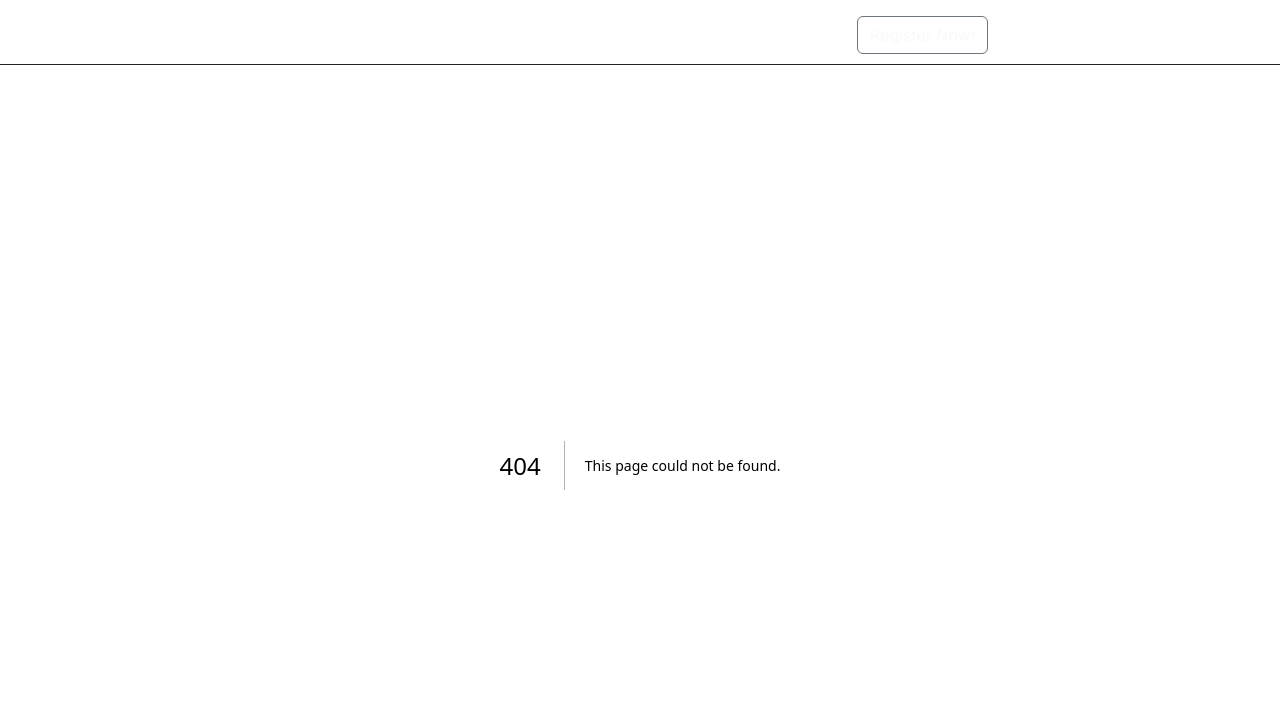
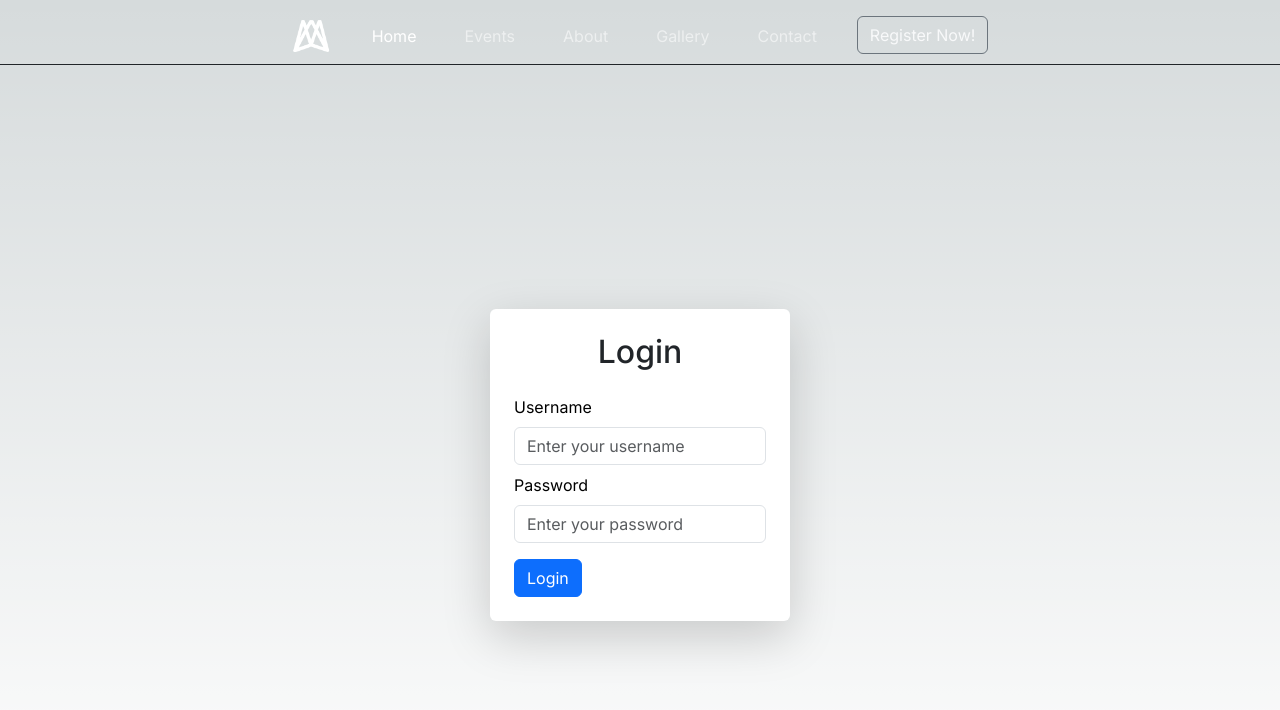
Before and after one commit to kamalesh0105/my_event_app, a Next.js app: page /admin in a window 1280 px wide. Before the commit this address had no page. Shown: the top 710 px of the page. Built offline with nearby package versions, Linux system fonts and the light colour scheme.

Commit message:
admin panel login page done-front end

```diff
--- /dev/null
+++ b/actions.js
@@ -0,0 +1,7 @@
+"use server";
+
+import { redirect } from "next/navigation";
+
+export async function navigate(data) {
+  redirect(data);
+}
--- /dev/null
+++ b/app/admin/page.js
@@ -0,0 +1,82 @@
+"use client";
+import React, { useState } from "react";
+import { navigate } from "@/actions";
+
+const LoginForm = () => {
+  const [username, setUsername] = useState("");
+  const [password, setPassword] = useState("");
+
+  const onChangerUsername = (e) => {
+    setUsername(e.target.value);
+  };
+
+  const onChangePassword = (e) => {
+    setPassword(e.target.value);
+  };
+
+  const Onsignin = async (e) => {
+    e.preventDefault();
+    const user = {
+      username,
+      password,
+    };
+    if (user.username == "admin" && user.password == "root") {
+      console.log("Login success");
+      navigate("/");
+    } else {
+      console.log("login failed");
+    }
+    // Add logic for form submission or any other actions
+  };
+
+  return (
+    <div className="Admin">
+      <div className="wrapper d-flex flex-column align-items-center justify-content-center vh-100">
+        <form
+          method="post"
+          onSubmit={Onsignin}
+          action="/submit-url"
+          className="login-form p-4  bg-white shadow-lg  rounded"
+          style={{ width: "300px" }}
+        >
+          <h2 className="text-center text-dark mb-4">Login</h2>
+          <div className="mb-2  ">
+            <label htmlFor="username" className="form-label font-weight-bold">
+              Username
+            </label>
+            <input
+              type="text"
+              id="username"
+              name="username"
+              value={username}
+              required
+              onChange={onChangerUsername}
+              className="form-control"
+              placeholder="Enter your username"
+            />
+          </div>
+          <div className="mb-3">
+            <label htmlFor="password" className="form-label font-weight-bold">
+              Password
+            </label>
+            <input
+              type="password"
+              id="password"
+              name="password"
+              value={password}
+              required
+              onChange={onChangePassword}
+              className="form-control"
+              placeholder="Enter your password"
+            />
+          </div>
+          <button type="submit" className="btn btn-primary btn-block">
+            Login
+          </button>
+        </form>
+      </div>
+    </div>
+  );
+};
+
+export default LoginForm;
--- a/app/premium/page.js
+++ /dev/null
@@ -1,5 +0,0 @@
-const Home = () => {
-  return <h1 className="text-primary">Welcome to my event app...</h1>;
-};
-
-export default Home;
```
Also changed, not shown: app/admin/home/page.js (added, +9 -0 lines), app/api/adminLogin.js (added, +10 -0 lines), app/counter/page.js (added, +20 -0 lines), app/page.js (+9 -1 lines).
